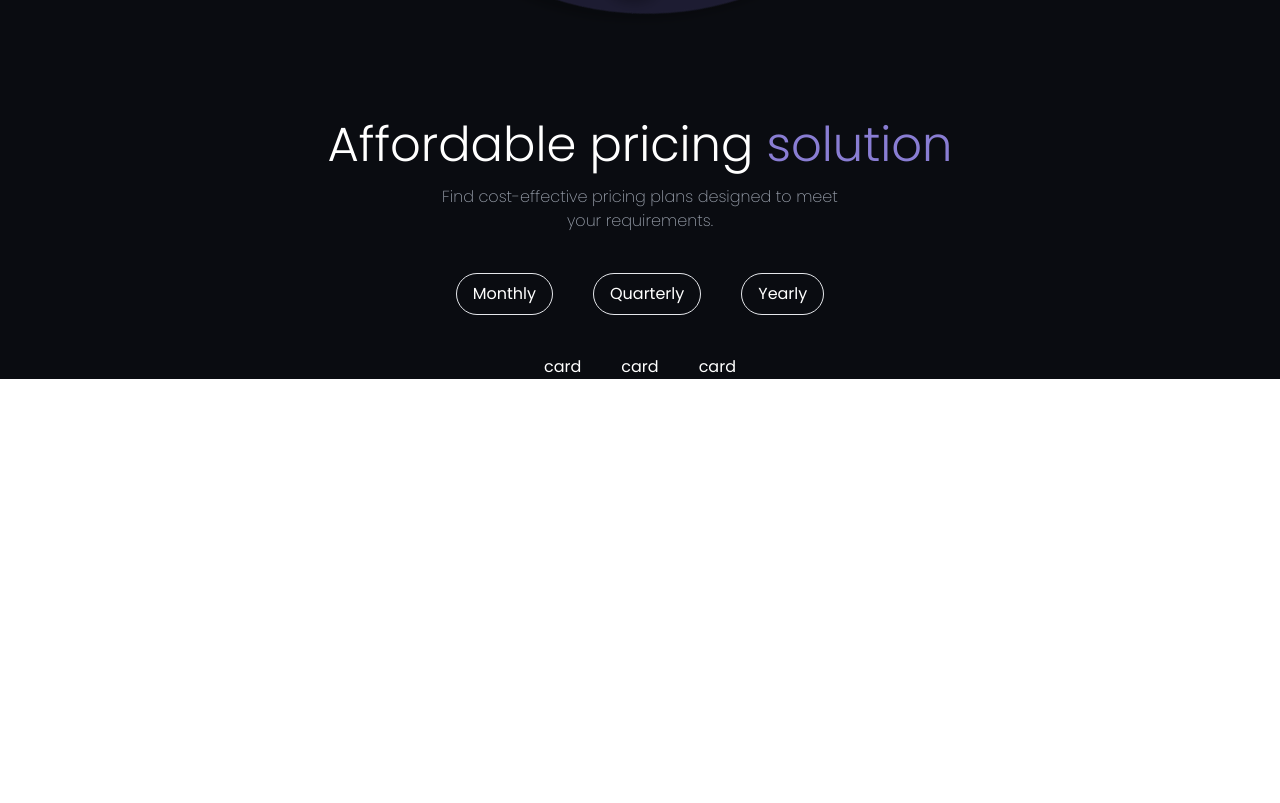
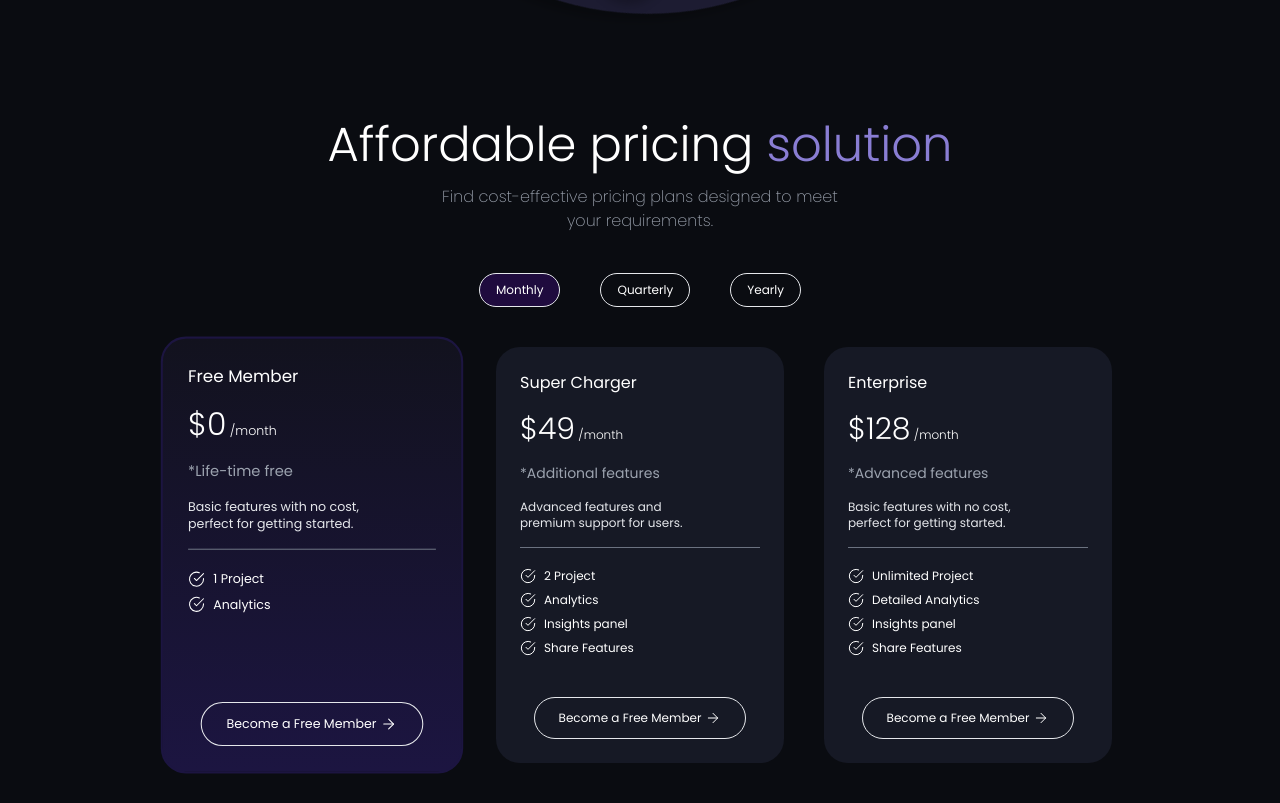
Before and after one commit to subhash131/saas-landing-page, a Next.js app: page / in a window 1280 px wide. Shown: the part 1502-2305 px from the top of the page. Before the commit the page ends 1881 px from the top, so only its background shows below. Built offline with nearby package versions, Linux system fonts and the light colour scheme.

Commit message:
pricing section

```diff
--- a/src/components/icons/Aws.tsx
+++ b/src/components/icons/Aws.tsx
@@ -3,7 +3,7 @@ import React from "react";
 const Aws = () => {
   return (
     <svg
-      enable-background="new 0 0 1024 1024"
+      enableBackground="new 0 0 1024 1024"
       viewBox="0 0 1024 1024"
       xmlns="http://www.w3.org/2000/svg"
       width="40"
--- a/src/components/pricing/Card.tsx
+++ b/src/components/pricing/Card.tsx
@@ -1,7 +1,71 @@
+import {
+  ArrowBigRight,
+  ArrowRight,
+  Check,
+  CheckCheck,
+  CheckCircle,
+} from "lucide-react";
 import React from "react";
 
-const Card = () => {
-  return <div>card</div>;
+const Card = ({
+  selected,
+  title,
+  price,
+  subTitle,
+  description,
+  features,
+  onClick,
+}: {
+  selected: boolean;
+  title: string;
+  price: string;
+  subTitle: string;
+  description: string;
+  features: string[];
+  onClick: () => void;
+}) => {
+  return (
+    <div
+      onClick={onClick}
+      className={`w-[18rem] h-[26rem] transition-all ${
+        selected
+          ? "from-[#12121E] to-[#1C1541] bg-gradient-to-b border-[#1C1541] border-2 scale-105"
+          : "bg-[#161925]"
+      } p-2 rounded-3xl`}
+    >
+      <div className="p-4 flex flex-col gap-4 h-full">
+        <p className="">{title}</p>
+        <p className="font-light text-xs">
+          <span className="text-3xl">{price.split(" ")[0]}</span>{" "}
+          {price.split(" ")[1]}
+        </p>
+        <p className="text-sm text-gray-400">{`*${subTitle}`}</p>
+        <p className="text-xs text-gray-200 pr-10">{description}</p>
+        <hr className="border-gray-500" />
+        <div className="h-full flex justify-between flex-col">
+          <ul className="">
+            {features.map((item: string, index: number) => {
+              return (
+                <li
+                  className="flex text-xs items-center gap-2 "
+                  key={`${item}:${index}`}
+                >
+                  <CheckCircle className="w-4" strokeWidth={1.5} />
+                  {item}
+                </li>
+              );
+            })}
+          </ul>
+          <div className="mx-auto">
+            <button className="px-6 text-xs py-2 rounded-3xl border flex items-center gap-1">
+              Become a Free Member{" "}
+              <ArrowRight className="w-4" strokeWidth={1.5} />
+            </button>
+          </div>
+        </div>
+      </div>
+    </div>
+  );
 };
 
 export default Card;
--- a/src/components/pricing/Pricing.tsx
+++ b/src/components/pricing/Pricing.tsx
@@ -1,9 +1,100 @@
-import React from "react";
-import Card from "./card";
+"use client";
+import React, { useState } from "react";
+import Card from "./Card";
+
+const planData = {
+  monthly: [
+    {
+      title: "Free Member",
+      price: "$0 /month",
+      subTitle: "Life-time free",
+      description: "Basic features with no cost, perfect for getting started.",
+      features: ["1 Project", "Analytics"],
+    },
+    {
+      title: "Super Charger",
+      price: "$49 /month",
+      subTitle: "Additional features",
+      description: "Advanced features and premium support for users.",
+      features: ["2 Project", "Analytics", "Insights panel", "Share Features"],
+    },
+    {
+      title: "Enterprise",
+      price: "$128 /month",
+      subTitle: "Advanced features",
+      description: "Basic features with no cost, perfect for getting started.",
+      features: [
+        "Unlimited Project",
+        "Detailed Analytics",
+        "Insights panel",
+        "Share Features",
+      ],
+    },
+  ],
+  yearly: [
+    {
+      title: "Free Member",
+      price: "$0 /year",
+      subTitle: "Life-time free",
+      description: "Basic features with no cost, perfect for getting started.",
+      features: ["1 Project", "Analytics"],
+    },
+    {
+      title: "Super Charger",
+      price: "$419 /year",
+      subTitle: "Additional features",
+      description: "Advanced features and premium support for users.",
+      features: ["2 Project", "Analytics", "Insights panel", "Share Features"],
+    },
+    {
+      title: "Enterprice",
+      price: "$1218 /year",
+      subTitle: "Advanced features",
+      description: "Basic features with no cost, perfect for getting started.",
+      features: [
+        "Unlimited Project",
+        "Detailed Analytics",
+        "Insights panel",
+        "Share Features",
+      ],
+    },
+  ],
+  quartly: [
+    {
+      title: "Free Member",
+      price: "$0 /quarter",
+      subTitle: "Life-time free",
+      description: "Basic features with no cost, perfect for getting started.",
+      features: ["1 Project", "Analytics"],
+    },
+    {
+      title: "Super Charger",
+      price: "$219 /quarter",
+      subTitle: "Additional features",
+      description: "Advanced features and premium support for users.",
+      features: ["2 Project", "Analytics", "Insights panel", "Share Features"],
+    },
+    {
+      title: "Enterprice",
+      price: "$618 /quarter",
+      subTitle: "Advanced features",
+      description: "Basic features with no cost, perfect for getting started.",
+      features: [
+        "Unlimited Project",
+        "Detailed Analytics",
+        "Insights panel",
+        "Share Features",
+      ],
+    },
+  ],
+};
 
 const Pricing = () => {
+  const [plans, setPlans] = useState<typeof planData>(planData);
+  const [selectedDuration, setSelectedDuration] = useState("monthly");
+  const [selectedCard, setSelectedCard] = useState(0);
   return (
-    <div className="w-full flex items- justify-center mt-10 flex-col gap-10">
+    <div className="w-full h-full flex justify-center mt-10 flex-col gap-10 pb-10">
       <div className="w-full text-center flex flex-col gap-4">
         <p className="text-5xl font-light">
           Affordable pricing <span className="text-[#897DD3]">solution</span>
@@ -14,15 +105,123 @@ const Pricing = () => {
           your requirements.
         </p>
       </div>
+      <div className="flex gap-10 justify-center items-center text-xs">
+        <input
+          type="radio"
+          id="monthly"
+          name="plan"
+          value="monthly"
+          className="hidden"
+        />
+        <label
+          htmlFor="monthly"
+          className={`border px-4 py-2 rounded-full cursor-pointer ${
+            selectedDuration === "monthly" ? "bg-[#1F0B3E]" : ""
+          }`}
+          onClick={() => setSelectedDuration("monthly")}
+        >
+          Monthly
+        </label>
+        <input
+          type="radio"
+          id="quarterly"
+          name="plan"
+          value="quarterly"
+          className="hidden"
+        />
+        <label
+          htmlFor="quarterly"
+          className={`border px-4 py-2 rounded-full cursor-pointer ${
+            selectedDuration === "quarterly" ? "bg-[#1F0B3E]" : ""
+          }`}
+          onClick={() => setSelectedDuration("quarterly")}
+        >
+          Quarterly
+        </label>
+        <input
+          type="radio"
+          id="yearly"
+          name="plan"
+          value="yearly"
+          className="hidden"
+        />
+        <label
+          htmlFor="yearly"
+          className={`border px-4 py-2 rounded-full cursor-pointer ${
+            selectedDuration === "yearly" ? "bg-[#1F0B3E]" : ""
+          }`}
+          onClick={() => setSelectedDuration("yearly")}
+        >
+          Yearly
+        </label>
+      </div>
       <div className="flex gap-10 justify-center items-center">
-        <button className="border px-4 py-2 rounded-full">Monthly</button>
-        <button className="border px-4 py-2 rounded-full">Quarterly</button>
-        <button className="border px-4 py-2 rounded-full">Yearly</button>
-      </div>
-      <div className="flex gap-10  justify-center items-center">
-        <Card />
-        <Card />
-        <Card />
+        {selectedDuration === "monthly" && (
+          <>
+            {planData.monthly.map(
+              ({ title, subTitle, description, features, price }, index) => {
+                return (
+                  <Card
+                    selected={index == selectedCard}
+                    key={`${title}:${index}`}
+                    title={title}
+                    description={description}
+                    features={features}
+                    price={price}
+                    subTitle={subTitle}
+                    onClick={() => {
+                      setSelectedCard(index);
+                    }}
+                  />
+                );
+              }
+            )}
+          </>
+        )}
+        {selectedDuration === "quarterly" && (
+          <>
+            {planData.quartly.map(
+              ({ title, subTitle, description, features, price }, index) => {
+                return (
+                  <Card
+                    selected={index == selectedCard}
+                    key={`${title}:${index}`}
+                    title={title}
+                    description={description}
+                    features={features}
+                    price={price}
+                    subTitle={subTitle}
+                    onClick={() => {
+                      setSelectedCard(index);
+                    }}
+                  />
+                );
+              }
+            )}
+          </>
+        )}
+        {selectedDuration === "yearly" && (
+          <>
+            {planData.yearly.map(
+              ({ title, subTitle, description, features, price }, index) => {
+                return (
+                  <Card
+                    selected={index == selectedCard}
+                    key={`${title}:${index}`}
+                    title={title}
+                    description={description}
+                    features={features}
+                    price={price}
+                    subTitle={subTitle}
+                    onClick={() => {
+                      setSelectedCard(index);
+                    }}
+                  />
+                );
+              }
+            )}
+          </>
+        )}
       </div>
     </div>
   );
```
Also changed, not shown: src/components/icons/TechRainbow.tsx (+54 -54 lines).
